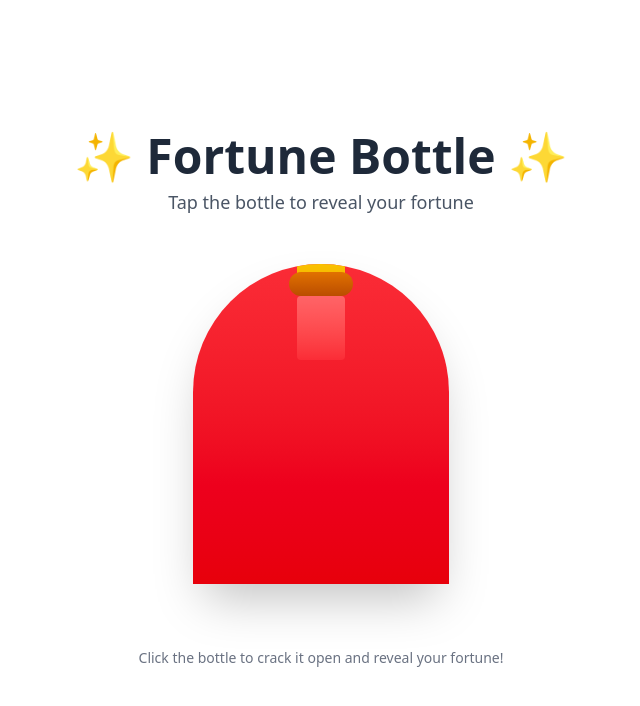
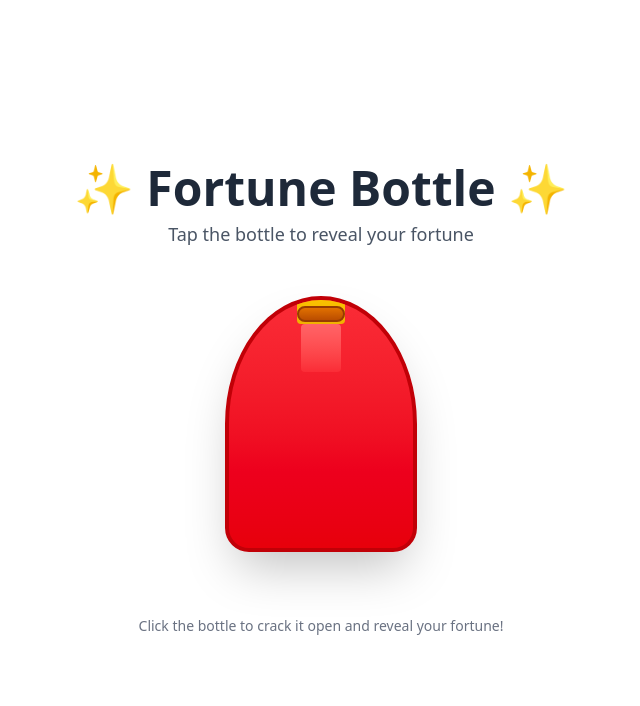
Before and after one commit to Lyzr-Apps/creative-awesome-club, a React (Vite) app: page / in a window 1280 px wide. Shown: the top 706 px of the page, without its empty margins (319-959 px from the left). Built offline with nearby package versions, Linux system fonts and the light colour scheme.

Commit message:
feat: improved bottle shape visibility and styling with red gradient and custom border radius

```diff
--- a/src/App.tsx
+++ b/src/App.tsx
@@ -192,20 +192,21 @@ function App() {
             onClick={handleBottleTap}
           >
             <div
-              className={`w-64 h-80 bg-gradient-to-b from-red-500 to-red-600 rounded-t-full rounded-b-3xl shadow-2xl relative overflow-hidden transform transition-transform duration-300 ${
+              className={`w-48 h-64 bg-gradient-to-b from-red-500 to-red-600 border-4 border-red-700 rounded-t-full rounded-b-3xl shadow-2xl relative overflow-hidden transform transition-transform duration-300 ${
                 isAnimating ? 'animate-bounce' : ''
               } ${
                 isAnimating ? 'animate-pulse' : ''
               }`}
+              style={{borderRadius: '50% 50% 24px 24px'}}
             >
               {/* Bottle cap */}
               <div className="absolute top-0 left-1/2 transform -translate-x-1/2 -translate-y-2 w-12 h-8 bg-gradient-to-b from-yellow-400 to-yellow-500 rounded-t-lg rounded-b-sm"></div>
 
               {/* Cork */}
-              <div className="absolute top-2 left-1/2 transform -translate-x-1/2 w-16 h-6 bg-gradient-to-b from-amber-600 to-amber-700 rounded-full"></div>
+              <div className="absolute top-1.5 left-1/2 transform -translate-x-1/2 w-12 h-4 bg-gradient-to-b from-amber-600 to-amber-700 rounded-full border-2 border-amber-800"></div>
 
               {/* Bottle neck */}
-              <div className="absolute top-8 left-1/2 transform -translate-x-1/2 w-12 h-16 bg-gradient-to-b from-red-400 to-red-500 rounded-t-sm rounded-b-sm"></div>
+              <div className="absolute top-6 left-1/2 transform -translate-x-1/2 w-10 h-12 bg-gradient-to-b from-red-400 to-red-500 rounded-t-sm rounded-b-sm"></div>
 
               {/* Magic sparkles when animating */}
               {isAnimating && (
```
